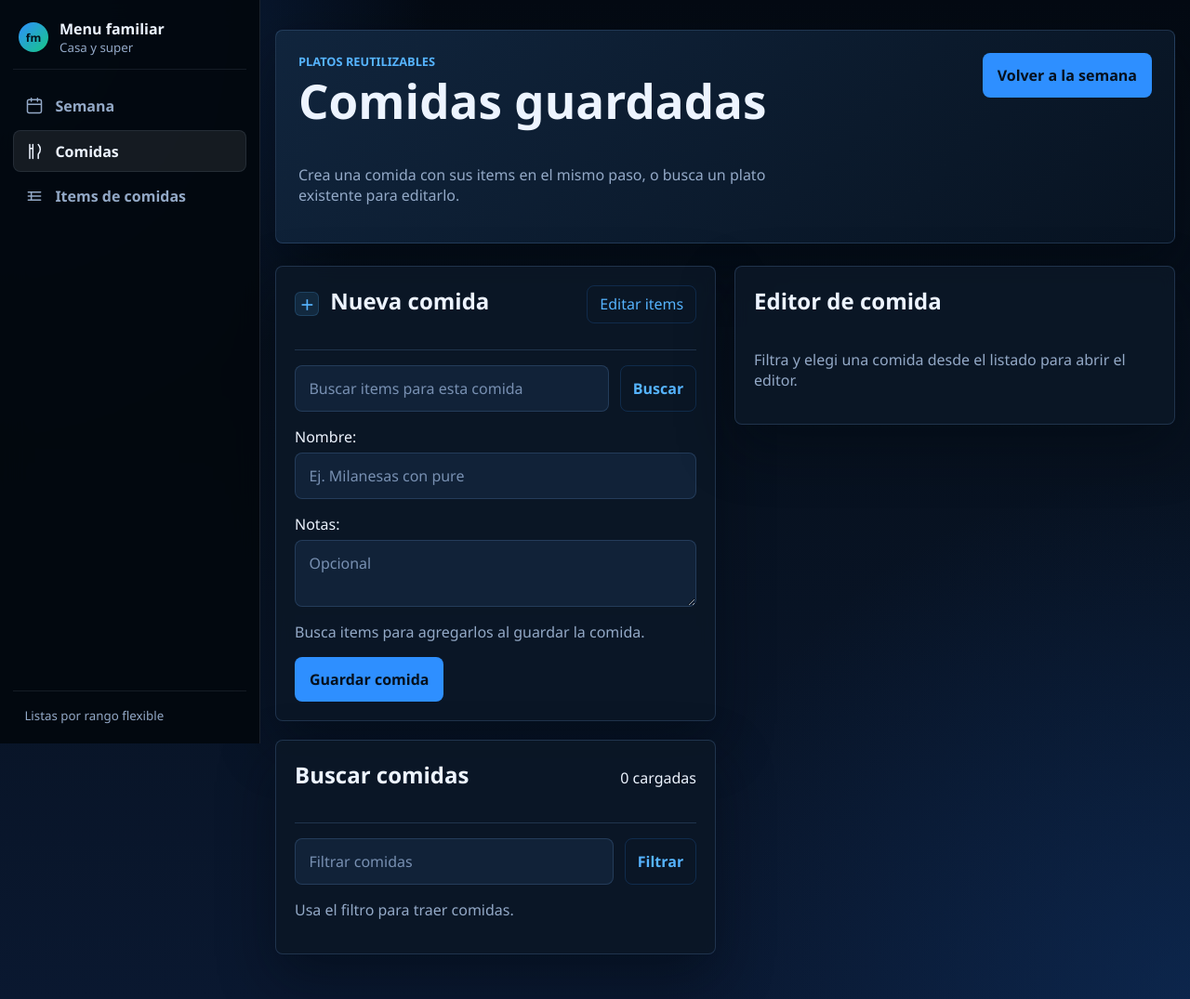
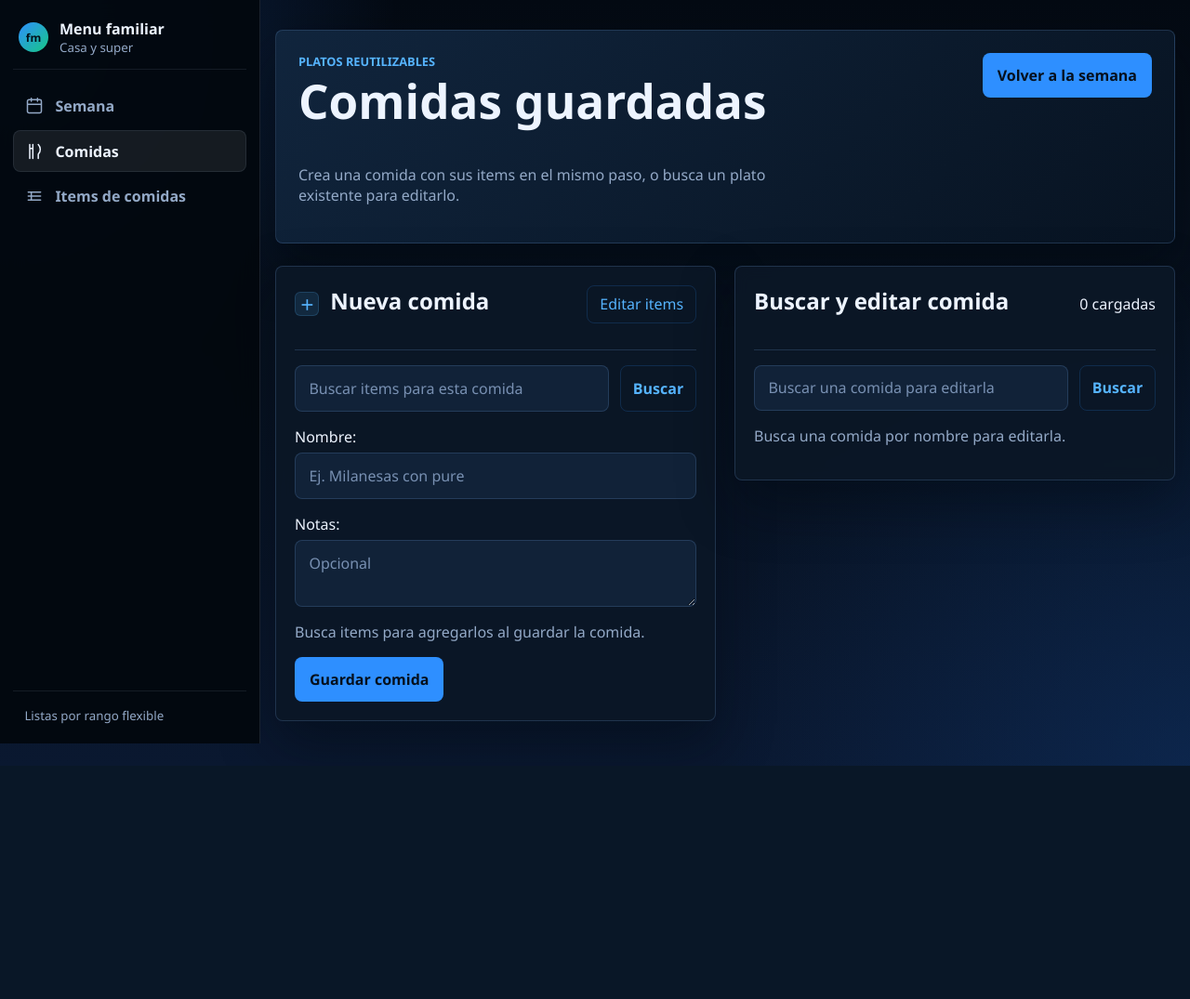
Before and after one commit to Ezequielgusman0912/menu-familiar, a Django app: page /comidas/ in a window 1280 px wide. Shown: the whole page at 93% size. After the commit the page ends 824 px from the top, so only its background shows below. Run offline with Django 5.2, Linux system fonts and the light colour scheme; data that the repository does not hold is empty.

Commit message:
fix comidas

```diff
--- a/static/planner/style.css
+++ b/static/planner/style.css
@@ -570,6 +570,10 @@ textarea::placeholder {
     background: rgba(7, 17, 31, 0.72);
 }
 
+.dish-editor-divider {
+    margin-top: 1.25rem;
+}
+
 .item-chip-list {
     display: flex;
     flex-wrap: wrap;
--- a/templates/planner/dishes.html
+++ b/templates/planner/dishes.html
@@ -84,10 +84,12 @@
                         <button type="submit">Guardar comida</button>
                     </form>
                 </section>
+            </div>
 
+            <div class="dishes-column">
                 <section class="panel">
                     <div class="panel-header">
-                        <h2>Buscar comidas</h2>
+                        <h2>Buscar y editar comida</h2>
                         <span>{{ dish_count }} cargadas</span>
                     </div>
 
@@ -97,10 +99,10 @@
                             name="dish_q"
                             value="{{ dish_query }}"
                             list="dish-options"
-                            placeholder="Filtrar comidas"
-                            aria-label="Filtrar comidas"
+                            placeholder="Buscar una comida para editarla"
+                            aria-label="Buscar una comida para editarla"
                         >
-                        <button type="submit" class="ghost-button">Filtrar</button>
+                        <button type="submit" class="ghost-button">Buscar</button>
                     </form>
 
                     {% if dish_query %}
@@ -116,21 +118,10 @@
                                 <p class="muted">Sin resultados para ese filtro.</p>
                             {% endfor %}
                         </div>
-                    {% else %}
-                        <p class="muted">Usa el filtro para traer comidas.</p>
                     {% endif %}
-                </section>
-            </div>
-
-            <div class="dishes-column">
-                <section class="panel">
-                    <div class="panel-header">
-                        <h2>Editor de comida</h2>
-                        {% if selected_dish %}<span>{{ selected_dish.name }}</span>{% endif %}
-                    </div>
 
                     {% if selected_dish and selected_form %}
-                        <article class="dish-editor">
+                        <article class="dish-editor{% if dish_query %} dish-editor-divider{% endif %}">
                             <form method="post" class="form-grid">
                                 {% csrf_token %}
                                 <input type="hidden" name="action" value="update_dish">
@@ -228,10 +219,10 @@
                                 <button type="submit" class="danger-button">Eliminar comida</button>
                             </form>
                         </article>
-                    {% else %}
-                        <p class="muted">
-                            Filtra y elegi una comida desde el listado para abrir el editor.
-                        </p>
+                    {% elif dish_query and dishes %}
+                        <p class="muted">Elegi una comida del listado de arriba para editarla.</p>
+                    {% elif not dish_query %}
+                        <p class="muted">Busca una comida por nombre para editarla.</p>
                     {% endif %}
                 </section>
             </div>
```
